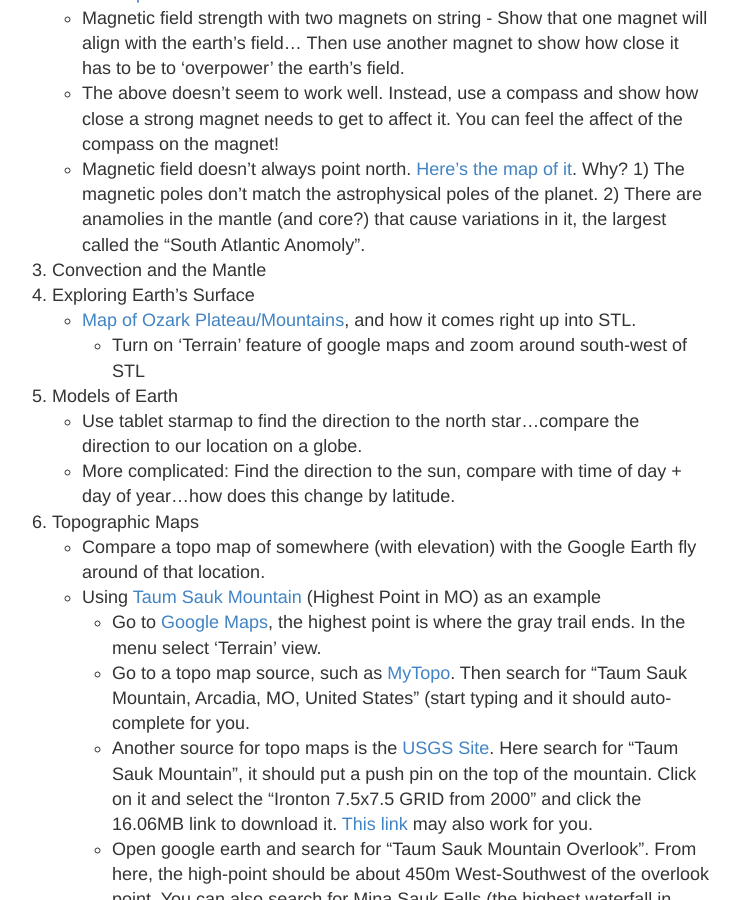
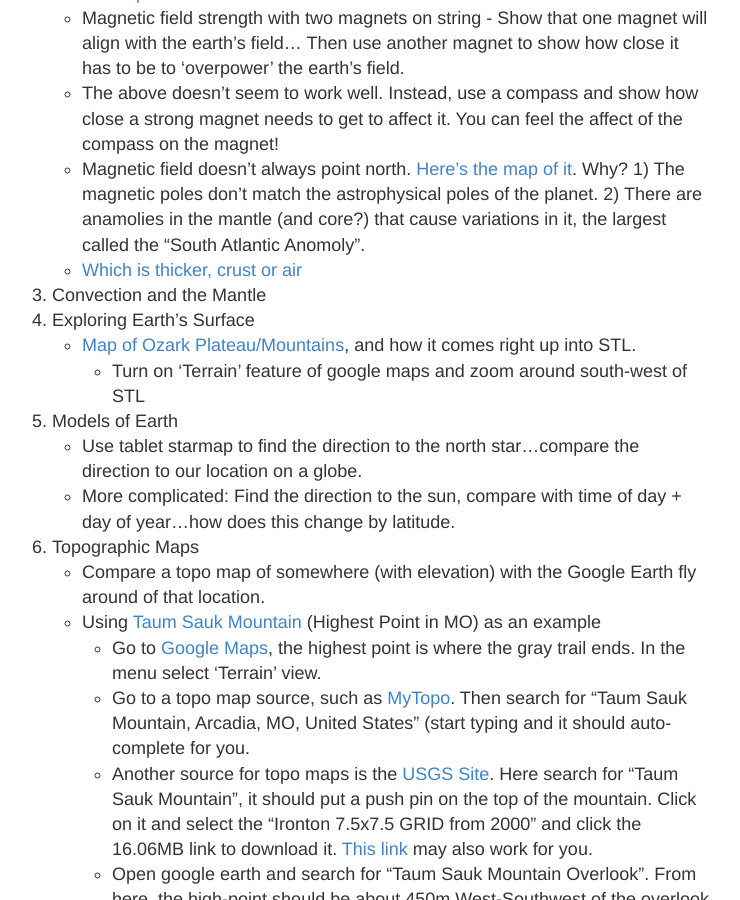
Before and after one commit to ctkstl/earth_science, a Jekyll site: the page built from resources.md, in a window 1280 px wide and 900 px high, scrolled down 435 px. Shown: the whole window, without its empty margins (288-1028 px from the left). Built offline with Jekyll 4.4.1, drawn with Linux system fonts in a browser that asks for light colours.

Commit message:
Update resources.md

```diff
--- a/resources.md
+++ b/resources.md
@@ -10,6 +10,7 @@ permalink: /resources/
         *   Magnetic field strength with two magnets on string - Show that one magnet will align with the earth's field... Then use another magnet to show how close it has to be to 'overpower' the earth's field.
         *   The above doesn't seem to work well. Instead, use a compass and show how close a strong magnet needs to get to affect it. You can feel the affect of the compass on the magnet!
         *   Magnetic field doesn't always point north. [Here's the map of it](https://en.wikipedia.org/wiki/File:World_Magnetic_Declination_2010.pdf). Why? 1) The magnetic poles don't match the astrophysical poles of the planet. 2) There are anamolies in the mantle (and core?) that cause variations in it, the largest called the "South Atlantic Anomoly".
+        *   [Which is thicker, crust or air](https://xkcd.com/2242/)
     3.  Convection and the Mantle
     4.  Exploring Earth’s Surface
         *   [Map of Ozark Plateau/Mountains](https://en.wikipedia.org/wiki/Ozarks#/media/File:OzarkRelief.jpg), and how it comes right up into STL.
```
